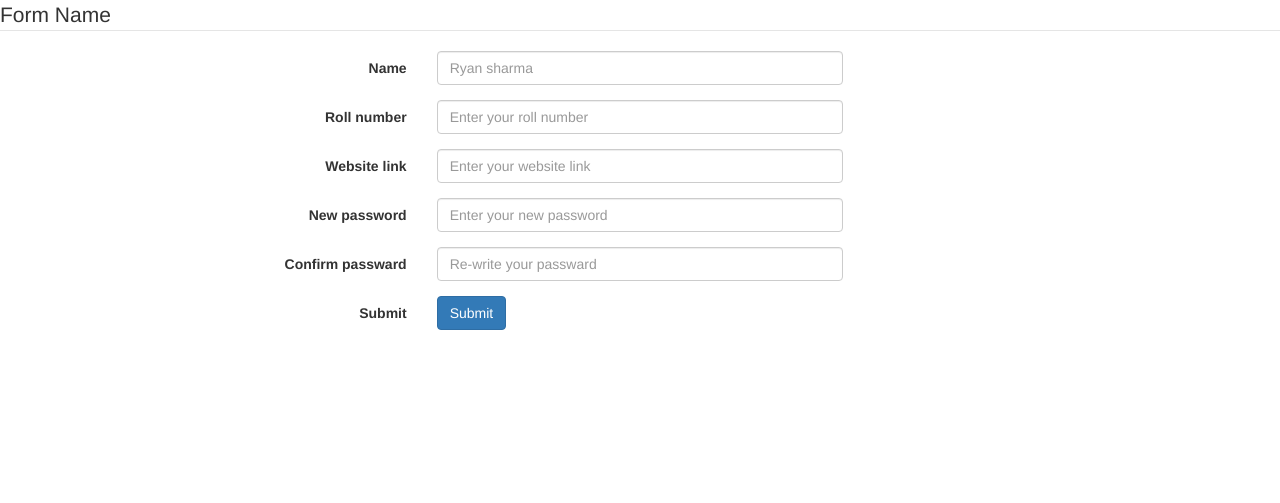
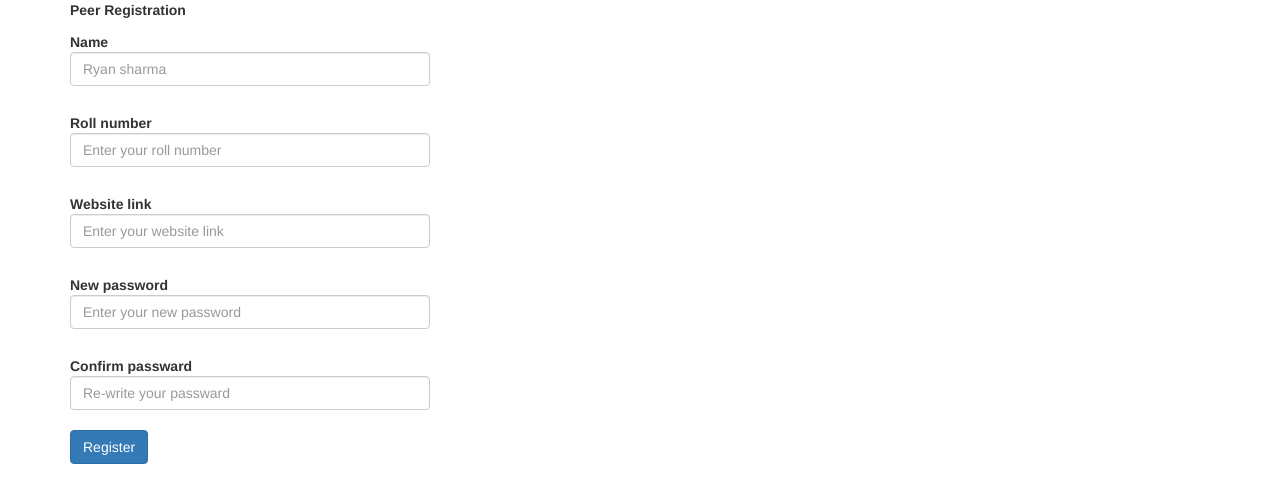
Before and after one commit to adishap/project_management_system, a PHP site: page /register_peer.php in a window 1280 px wide. Shown: the top 503 px of the page. Run offline with PHP 8.4, Linux system fonts and the light colour scheme.

Commit message:
final ui of peer

```diff
--- a/register_peer.php
+++ b/register_peer.php
@@ -4,66 +4,110 @@
   <link rel="stylesheet" href="css/bootstrap.min.css">
 </head>
 <body>
+  <div class="container">
 <form class="form-horizontal">
 <fieldset>
 
 <!-- Form Name -->
-<legend>Form Name</legend>
+<label>Peer Registration</label>
 
 <!-- Text input-->
-<div class="form-group">
-  <label class="col-md-4 control-label" for="name">Name</label>
-  <div class="col-md-4">
+ <div class="row">
+
+<div class="col-md-4">
+
+  <label class="  control-label" for="name">Name</label>
+
   <input id="name" name="name" type="text" placeholder="Ryan sharma" class="form-control input-md" required="">
-
-  </div>
-</div>
+    </div>
+ <div class="col-md-8">
+ </div>
+ </div>
+ <br>
 
 <!-- Text input-->
-<div class="form-group">
-  <label class="col-md-4 control-label" for="roll no">Roll number</label>
-  <div class="col-md-4">
+  <div class="row">
+
+<div class="col-md-4">
+
+  <label class="  control-label" for="roll no">Roll number</label>
+
   <input id="roll no" name="roll no" type="text" placeholder="Enter your roll number" class="form-control input-md" required="">
 
-  </div>
-</div>
+   </div>
+ <div class="col-md-8">
+ </div>
+ </div>
+  <br>
+
 
 <!-- Text input-->
-<div class="form-group">
-  <label class="col-md-4 control-label" for="website link">Website link</label>
-  <div class="col-md-4">
+
+  <div class="row">
+
+ <div class="col-md-4">
+
+  <label class="  control-label" for="website link">Website link</label>
+
   <input id="website link" name="website link" type="text" placeholder="Enter your website link" class="form-control input-md" required="">
+ </div>
+ <div class="col-md-8">
+ </div>
+ </div>
+ <br>
 
-  </div>
-</div>
 
 <!-- Password input-->
-<div class="form-group">
-  <label class="col-md-4 control-label" for="new password">New password </label>
-  <div class="col-md-4">
+
+
+  <div class="row">
+
+ <div class="col-md-4">
+
+  <label class="  control-label" for="new password">New password </label>
+
     <input id="new password" name="new password" type="password" placeholder="Enter your new password" class="form-control input-md" required="">
+  </div>
 
-  </div>
-</div>
+ <div class="col-md-8">
+ </div>
+ </div>
+ <br>
 
 <!-- Password input-->
-<div class="form-group">
-  <label class="col-md-4 control-label" for="confirm passward">Confirm passward</label>
-  <div class="col-md-4">
+
+  <div class="row">
+
+ <div class="col-md-4">
+
+  <label class="  control-label" for="confirm passward">Confirm passward</label>
+
     <input id="confirm passward" name="confirm passward" type="password" placeholder="Re-write your passward" class="form-control input-md" required="">
 
   </div>
-</div>
+ <div class="col-md-8">
+ </div>
+ </div>
+ <br>
 
 <!-- Button -->
-<div class="form-group">
-  <label class="col-md-4 control-label" for="submit">Submit</label>
-  <div class="col-md-4">
-    <button id="submit" name="submit" class="btn btn-primary">Submit</button>
-  </div>
-</div>
 
-</fieldset>
-</form>
+  <div class="row">
+
+ <div class="col-md-4">
+
+
+
+
+    <button id="submit" name="submit" class="btn btn-primary">Register</button>
+
+ </fieldset>
+ </form>
+ <div class="col-md-8">
+ </div>
+ </div>
+ </div>
+
+
 </body>
 </html>
```
